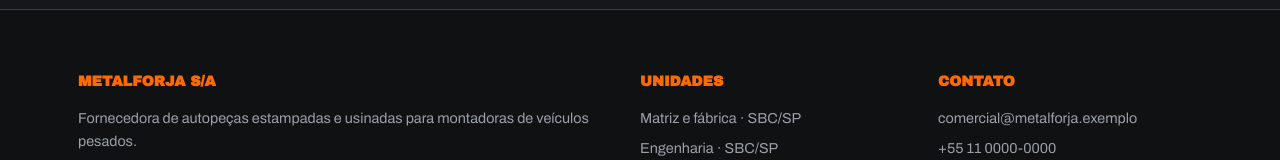
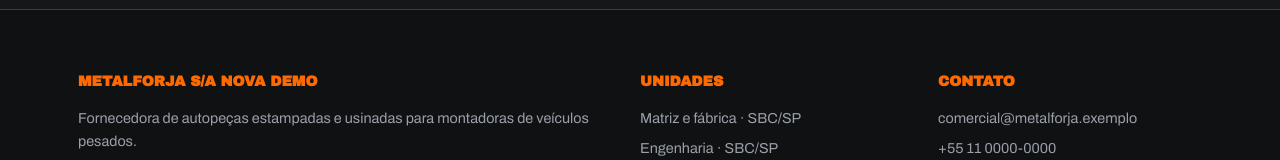
Before and after one commit to QziaCode/lab11-metalforja, a plain HTML site: page index.html in a window 1280 px wide. Shown: the part 2578-2738 px from the top of the page. Drawn offline with Linux system fonts and the light colour scheme.

Commit message:
Update index.html

```diff
--- a/index.html
+++ b/index.html
@@ -152,7 +152,7 @@
 <footer id="contato">
   <div class="wrap fgrid">
     <div>
-      <h4>MetalForja S/A</h4>
+      <h4>MetalForja S/A NOVA DEmo</h4>
       <p>Fornecedora de autopeças estampadas e usinadas para montadoras de veículos pesados.</p>
       <p>São Bernardo do Campo · São Paulo · Brasil</p>
     </div>
```
